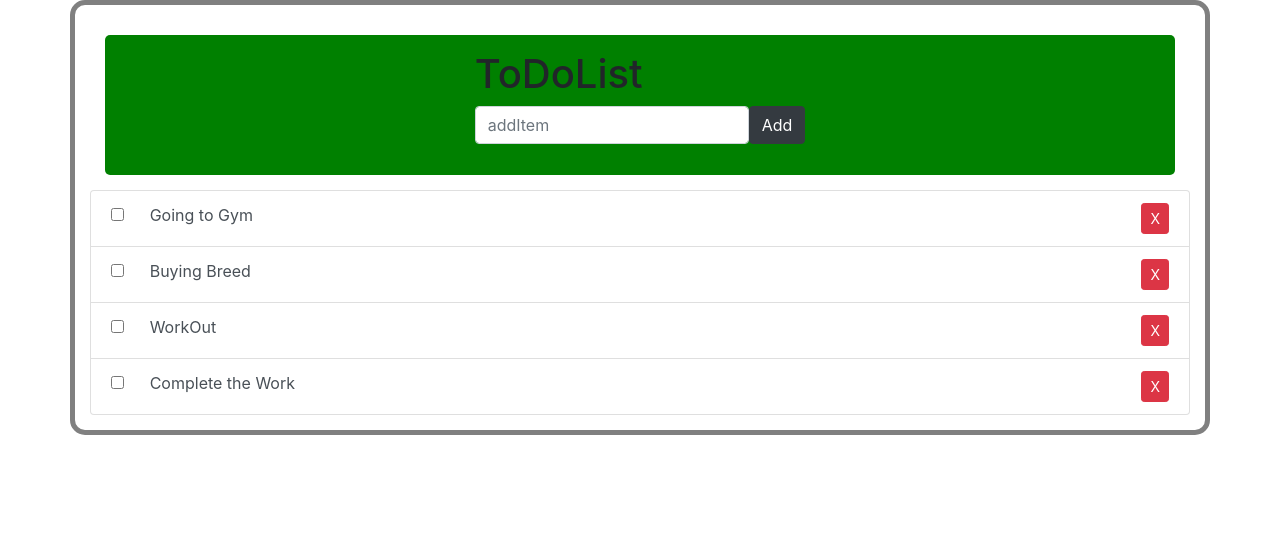
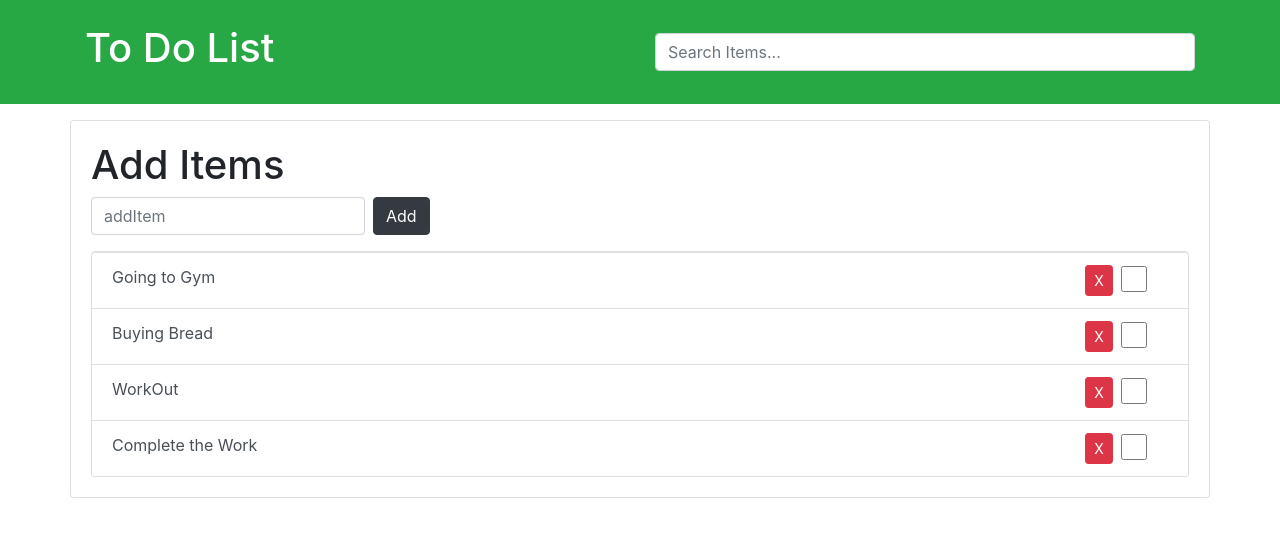
Before and after one commit to vahida00/To-Do-List, a plain HTML site: page index.html in a window 1280 px wide. Drawn offline with nearby package versions, Linux system fonts and the light colour scheme.

Commit message:
update filter and checkbox

```diff
--- a/index.html
+++ b/index.html
@@ -8,19 +8,31 @@
     <title>ToDoList</title>
 </head>
 <body>
-    <div class="container">
+    <header id="main-header" class="bg-success text-white p-4 mb-3">
+        <div class="container">
+         <div class="row">
+             <div class="col-md-6">
+                   <h1 id="header-title">To Do List</h1>
+               </div>
+               <div class="col-md-6 align-self-center">
+                   <input type="text" class="form-control" id="filter" placeholder="Search Items...">
+               </div>
+         </div>
+        </div>
+    </header>
+    <div class="container card card-body">
         <div class="header">
-            <h1>ToDoList</h1>
-            <form id="addForm" class="form-inline mb-3">
-                <input type="text" class="form-control" id="item" placeholder="addItem">
+            <h1>Add Items</h1>
+            <form id="addForm" class="form-inline mb-3 align-items-center">
+                <input type="text" class="form-control mr-2" id="item" placeholder="addItem">
                 <input type="submit" class="btn btn-dark" value="Add">
             </form>
         </div>
         <div class="list-group" id="items">
-            <a href="#" id="listItem" class="list-group-item list-group-item-action"><input type="checkbox" class="strike"  id="close"> Going to Gym <button type="button" class="btn btn-danger btn-sm float-right delete" id="del-btn">X</button></a>
-            <a href="#" id="listItem" class="list-group-item list-group-item-action"><input type="checkbox"  class="strike" id="close"> Buying Breed <button type="button" class="btn btn-danger btn-sm float-right delete" id="del-btn">X</button></a>
-            <a href="#" id="listItem" class="list-group-item list-group-item-action"><input type="checkbox"  class="strike" id="close"> WorkOut <button type="button" class="btn btn-danger btn-sm float-right delete" id="del-btn">X</button></a>
-            <a href="#" id="listItem" class="list-group-item list-group-item-action"><input type="checkbox"  class="strike" id="close"> Complete the Work <button type="button" class="btn btn-danger btn-sm float-right  delete" id="del-btn">X</button></a>
+            <a href="#" id="listItem" class="list-group-item list-group-item-action"> Going to Gym <input type="checkbox" class="strike float-right ml-2 checkbox-lg"  id="close"> <button type="button" class="btn btn-danger btn-sm float-right delete" id="del-btn">X</button></a>
+            <a href="#" id="listItem" class="list-group-item list-group-item-action"> Buying Bread <input type="checkbox"  class="strike float-right ml-2 checkbox-lg" id="close">  <button type="button" class="btn btn-danger btn-sm float-right delete" id="del-btn">X</button></a>
+            <a href="#" id="listItem" class="list-group-item list-group-item-action"> WorkOut <input type="checkbox"  class="strike float-right ml-2 checkbox-lg" id="close">  <button type="button" class="btn btn-danger btn-sm float-right delete" id="del-btn">X</button></a>
+            <a href="#" id="listItem" class="list-group-item list-group-item-action"> Complete the Work <input type="checkbox"  class="strike float-right ml-2 checkbox-lg" id="close"> <button type="button" class="btn btn-danger btn-sm float-right  delete" id="del-btn">X</button></a>
         </div>
     </div>
 </body>
--- a/script.js
+++ b/script.js
@@ -1,9 +1,11 @@
 var form=document.getElementById("addForm");
 var itemList=document.getElementById("items");
 var userInput=document.getElementById('item');
+var filter=document.getElementById('filter');
 form.addEventListener("submit",addItem);
 itemList.addEventListener("click",removeItem);
 itemList.addEventListener("click",strikeItem);
+filter.addEventListener('keyup',filterItems);
 function addItem(e){
     e.preventDefault(); /*to avoid Normal submission*/
     if(userInput.value!=='' && userInput.value!==undefined){
@@ -11,13 +13,13 @@ function addItem(e){
       var a=document.createElement('a');
       a.className="list-group-item list-group-item-action";
       a.id="listItem";
+      var aText=document.createTextNode(newItem);
+      a.appendChild(aText);
       var checkBox=document.createElement('input');
       checkBox.type="checkbox";
-      checkBox.className="strike";
+      checkBox.className="strike float-right ml-2 checkbox-lg";
       checkBox.id="close";
       a.appendChild(checkBox);
-      var aText=document.createTextNode(newItem);
-      a.appendChild(aText);
       var deleteBtn=document.createElement("button");
       deleteBtn.className="btn btn-danger btn-sm float-right delete";
       deleteBtn.appendChild(document.createTextNode('X'));
@@ -43,3 +45,20 @@ function strikeItem(e){
     a.style.textDecorationLine="line-through";
   }
 }
+
+function filterItems(e){
+	var text=e.target.value.toLowerCase();
+	//  var items=document.getElementsByTagName('a');
+  var items=itemList.getElementsByTagName('a');
+   console.log(items);
+	 Array.from(items).forEach(function(item){
+	 	var itemName = item.firstChild.textContent;
+		 console.log(itemName);
+	 	if(itemName.toLowerCase().indexOf(text) != -1){
+	 		item.style.display = "block";
+	 	}
+	 	else{
+	 		item.style.display ="none";
+	 	}
+	})
+}
--- a/style.css
+++ b/style.css
@@ -1,26 +1,7 @@
-*{
-    margin:0;
-    padding:0;
-
-}
-.container{
-    border:5px solid grey;
-    box-sizing: border-box;
-    border-radius: 15px;
-    padding:15px;
-}
-.header{
-    display:grid;
-    justify-content:center;
-    margin:15px;
-    padding:15px;
-    background:green;
-    border-radius: 5px;
-}
-.addItem{
-    border-radius: 2px;
-    transform:scale(1);
-}
 .strike{
     margin-right:2%;
 }
+.checkbox-lg{
+    width: 26px;
+    height: 28px;
+}
```
